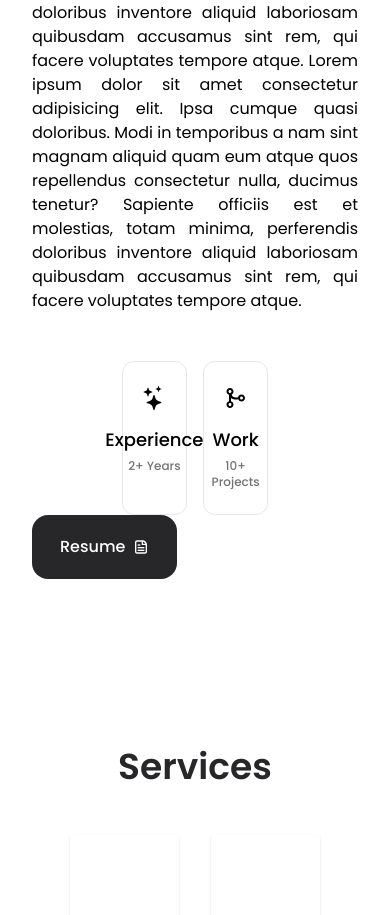
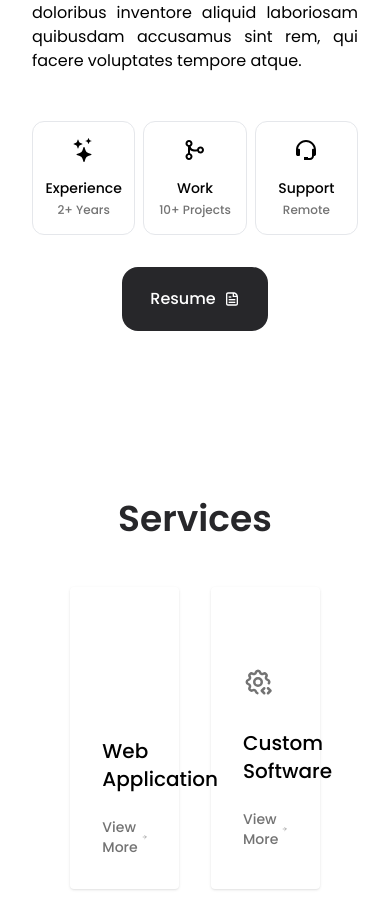
Before and after one commit to prateek18801/portfolio, a React (Vite) app: page / in a window 390 px wide. Shown: the part 1267-2182 px from the top of the page. Built offline with nearby package versions, Linux system fonts and the light colour scheme; no server answers; some icons are missing.

Commit message:
Update cards mobile view changes

```diff
--- a/src/pages/About.tsx
+++ b/src/pages/About.tsx
@@ -1,5 +1,5 @@
 import { BsStars } from "react-icons/bs";
-import { BiGitMerge } from "react-icons/bi";
+import { BiGitMerge, BiSupport } from "react-icons/bi";
 import { CgFileDocument } from "react-icons/cg";
 
 const About = ({ aboutRef }: { aboutRef: React.RefObject<HTMLElement> }) => {
@@ -8,24 +8,30 @@ const About = ({ aboutRef }: { aboutRef: React.RefObject<HTMLElement> }) => {
             <div className="section-heading">About Me</div>
             <p className="mb-12 text-justify">
                 Lorem ipsum dolor sit amet consectetur adipisicing elit. Ipsa cumque quasi doloribus. Modi in temporibus a nam sint magnam aliquid quam eum atque quos repellendus consectetur nulla, ducimus tenetur? Sapiente officiis est et molestias, totam minima, perferendis doloribus inventore aliquid laboriosam quibusdam accusamus sint rem, qui facere voluptates tempore atque.
-                Lorem ipsum dolor sit amet consectetur adipisicing elit. Ipsa cumque quasi doloribus. Modi in temporibus a nam sint magnam aliquid quam eum atque quos repellendus consectetur nulla, ducimus tenetur? Sapiente officiis est et molestias, totam minima, perferendis doloribus inventore aliquid laboriosam quibusdam accusamus sint rem, qui facere voluptates tempore atque.
             </p>
-            <div className="flex justify-center gap-4">
-                <div className="flex flex-col items-center w-1/5 py-6 font-medium text-center border rounded-xl">
+            <div className="flex justify-center gap-2 mb-8 md:gap-4">
+                <div className="flex flex-col items-center w-1/3 py-4 font-medium text-center border md:py-6 md:w-1/6 rounded-xl">
                     <div className="mb-4 text-2xl"><BsStars /></div>
-                    <div className="mb-1 text-lg">Experience</div>
+                    <div className="mb-1 text-sm">Experience</div>
                     <div className="text-xs text-neutral-500">2+ Years</div>
                 </div>
-                <div className="flex flex-col items-center w-1/5 py-6 font-medium text-center border rounded-xl">
+                <div className="flex flex-col items-center w-1/3 py-4 font-medium text-center border md:py-6 md:w-1/6 rounded-xl">
                     <div className="mb-4 text-2xl"><BiGitMerge /></div>
-                    <div className="mb-1 text-lg">Work</div>
+                    <div className="mb-1 text-sm">Work</div>
                     <div className="text-xs text-neutral-500">10+ Projects</div>
                 </div>
+                <div className="flex flex-col items-center w-1/3 py-4 font-medium text-center border md:py-6 md:w-1/6 rounded-xl">
+                    <div className="mb-4 text-2xl"><BiSupport /></div>
+                    <div className="mb-1 text-sm">Support</div>
+                    <div className="text-xs text-neutral-500">Remote</div>
+                </div>
             </div>
-            <button className="btn-primary">
-                <span className="mr-2">Resume</span>
-                <CgFileDocument />
-            </button>
+            <div className="flex justify-center">
+                <a className="btn-primary" href="https://prateek18801.github.io/resume/" target="_blank">
+                    <span className="mr-2">Resume</span>
+                    <CgFileDocument />
+                </a>
+            </div>
         </section>
     );
 }
```
